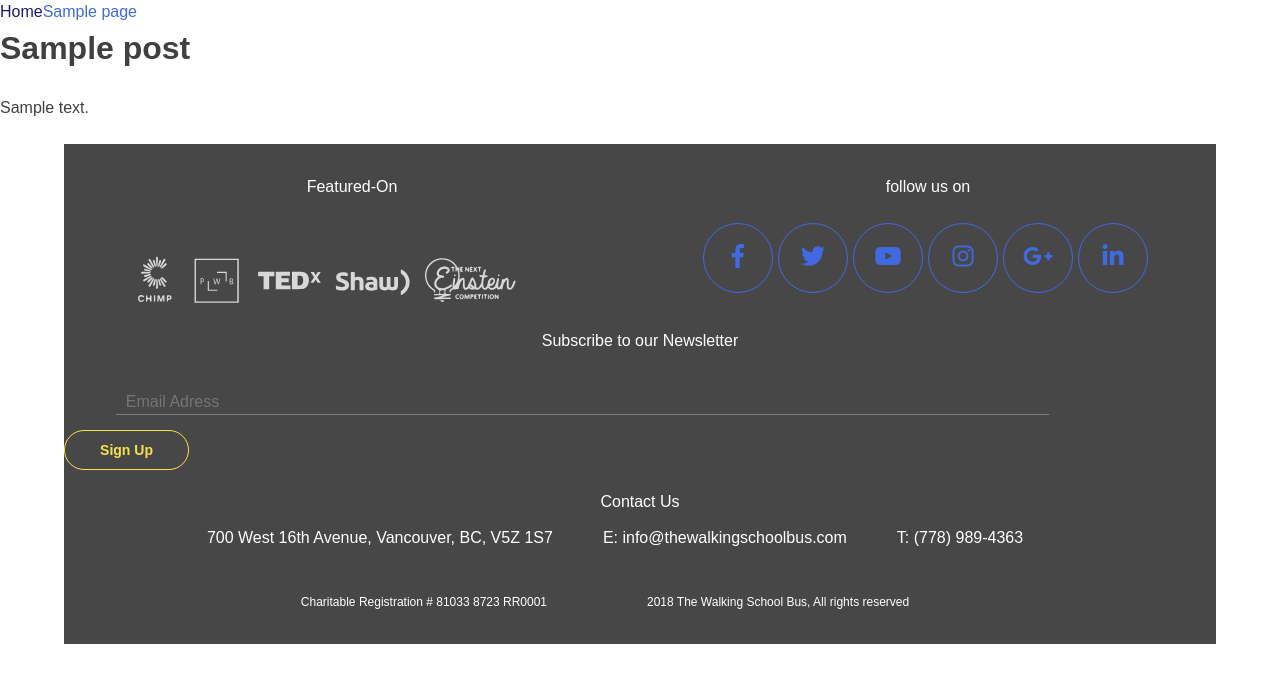
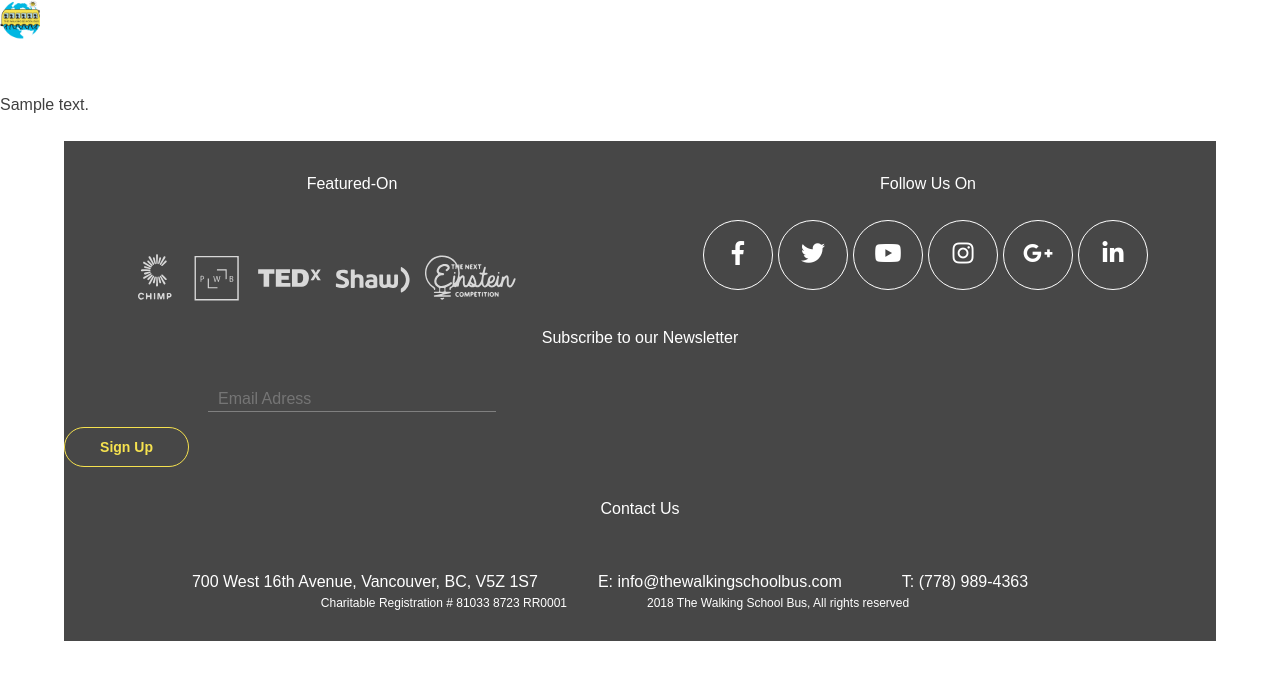
Before and after one commit to redacademy/bus-ws1-2018, a WordPress theme: template themes/walkingbus/page.php in a window 1280 px wide. Shown: the top 683 px of the page. Run offline with PHP 8.4 and a stand-in for WordPress, Linux system fonts and the light colour scheme; the site name, menu and one post (Sample post) are stand-ins, and other content is empty; some libraries are stand-ins or nearby versions.

Commit message:
Footer done.

```diff
--- a/themes/walkingbus/footer.php
+++ b/themes/walkingbus/footer.php
@@ -14,7 +14,7 @@
 				<section class="main-container-footer">
 					<div class="footer-links">
 						<div class="featuredon-links"><p>featured-on</p>
-						<img src="assets/images/featured-logo.svg">
+						<img src="./assets/images/featured-logo.svg">
 						</div>
 						<div class="followuson-links"><p>follow us on</p>
 						<ul>
--- a/themes/walkingbus/sass/_navigation.scss
+++ b/themes/walkingbus/sass/_navigation.scss
@@ -5,10 +5,10 @@
 /* Links */
 
 a {
-	color: $color__link;
+	color: white;
 
 	&:visited {
-		color: $color__link-visited;
+		color: white;
 	}
 	&:hover,
 	&:focus,
--- a/themes/walkingbus/sass/footer.scss
+++ b/themes/walkingbus/sass/footer.scss
@@ -138,6 +138,10 @@
 
     .followuson-links {
         display: block;
+
+        p{
+          text-transform: capitalize;
+        }
     }
 
     .followuson-links-mob {
@@ -179,6 +183,15 @@
         }
     }
 
+    .subscription-container form, .subscription-container input {
+        width: 50%;
+    }
+
+    #contactus {
+        margin-top: 30px;
+        margin-bottom: 30px;
+    }
+
     .contact-info {
         height: 100px;
         width: 100%;
@@ -195,17 +208,18 @@
     }
 
     .contact {
-        align-items: flex-start;
+        align-items: flex-end;
         p{
-            margin-right: 50px;
+            margin-right: 60px;
         }
     }
 
     .registration {
-        align-items: flex-end;
+        align-items: flex-start;
+        margin-top: 0px;
 
         p{
-            margin-right: 100px;
+            margin-right: 80px;
             font-size: 12px;
         }
     }
--- a/themes/walkingbus/style.css
+++ b/themes/walkingbus/style.css
@@ -663,9 +663,9 @@
 --------------------------------------------------------------*/
 /* Links */
 a {
-  color: royalblue; }
+  color: white; }
   a:visited {
-    color: purple; }
+    color: white; }
   a:hover, a:focus, a:active {
     color: midnightblue; }
   a:focus {
@@ -1033,6 +1033,8 @@
     width: 50%; }
   .followuson-links {
     display: block; }
+    .followuson-links p {
+      text-transform: capitalize; }
   .followuson-links-mob {
     display: none; }
   .footer-links {
@@ -1069,6 +1071,11 @@
       border-width: 1px; }
     .footer-links p {
       text-align: center; }
+  .subscription-container form, .subscription-container input {
+    width: 50%; }
+  #contactus {
+    margin-top: 30px;
+    margin-bottom: 30px; }
   .contact-info {
     height: 100px;
     width: 100%;
@@ -1092,15 +1099,40 @@
         -ms-flex-pack: center;
             justify-content: center; }
   .contact {
-    -webkit-box-align: start;
-        -ms-flex-align: start;
-            align-items: flex-start; }
-    .contact p {
-      margin-right: 50px; }
-  .registration {
     -webkit-box-align: end;
         -ms-flex-align: end;
             align-items: flex-end; }
+    .contact p {
+      margin-right: 60px; }
+  .registration {
+    -webkit-box-align: start;
+        -ms-flex-align: start;
+            align-items: flex-start;
+    margin-top: 0px; }
     .registration p {
-      margin-right: 100px;
+      margin-right: 80px;
       font-size: 12px; } }
+
+.site-header {
+  display: -webkit-box;
+  display: -ms-flexbox;
+  display: flex;
+  -ms-flex-pack: distribute;
+      justify-content: space-around;
+  -webkit-box-align: center;
+      -ms-flex-align: center;
+          align-items: center;
+  background: white;
+  position: fixed;
+  width: 100%;
+  height: auto;
+  top: 0; }
+  .site-header .header-logo {
+    background-image: url("../../assets/images/twsb_logo-large.png");
+    background-size: cover;
+    width: 40px;
+    height: 40px; }
+  .site-header .site-title {
+    overflow: visible;
+    height: 200px;
+    width: 200px; }
```
